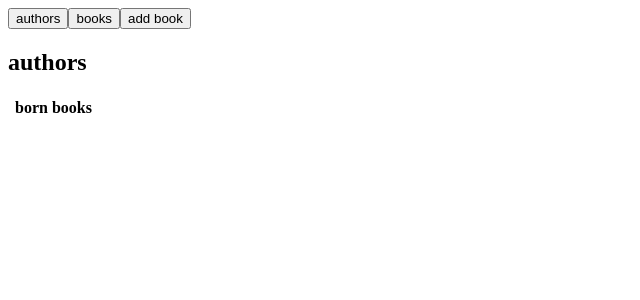
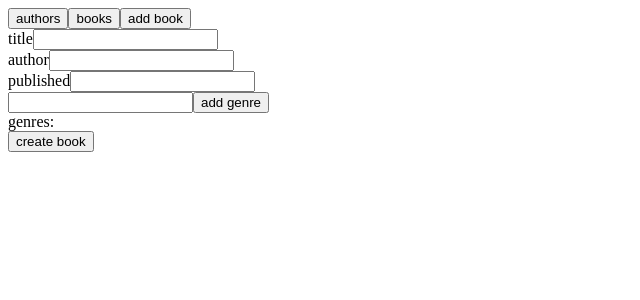
Before and after one commit to anthonydinino/full-stack-open-2024-part8, a React (Create React App) app in the folder library-frontend/: page /add in a window 1280 px wide. Shown: the top 300 px of the page, without its empty margins (0-640 px from the left). Built offline with nearby package versions, Linux system fonts and the light colour scheme.

Commit message:
implement react router

```diff
--- a/library-frontend/package.json
+++ b/library-frontend/package.json
@@ -8,6 +8,7 @@
     "@testing-library/user-event": "^13.5.0",
     "react": "^18.2.0",
     "react-dom": "^18.2.0",
+    "react-router-dom": "^6.22.0",
     "react-scripts": "5.0.1",
     "web-vitals": "^2.1.4"
   },
--- a/library-frontend/src/App.js
+++ b/library-frontend/src/App.js
@@ -1,26 +1,31 @@
-import { useState } from 'react'
-import Authors from './components/Authors'
-import Books from './components/Books'
-import NewBook from './components/NewBook'
+import Authors from "./components/Authors";
+import Books from "./components/Books";
+import NewBook from "./components/NewBook";
+import { Routes, Route, Link, Navigate } from "react-router-dom";
 
 const App = () => {
-  const [page, setPage] = useState('authors')
-
   return (
     <div>
       <div>
-        <button onClick={() => setPage('authors')}>authors</button>
-        <button onClick={() => setPage('books')}>books</button>
-        <button onClick={() => setPage('add')}>add book</button>
+        <Link to="/authors">
+          <button>authors</button>
+        </Link>
+        <Link to="/books">
+          <button>books</button>
+        </Link>
+        <Link to="/add">
+          <button>add book</button>
+        </Link>
       </div>
 
-      <Authors show={page === 'authors'} />
+      <Routes>
+        <Route path="/" element={<Navigate to={"/authors"} />} />
+        <Route path="/authors" element={<Authors />} />
+        <Route path="/books" element={<Books />} />
+        <Route path="/add" element={<NewBook />} />
+      </Routes>
+    </div>
+  );
+};
 
-      <Books show={page === 'books'} />
-
-      <NewBook show={page === 'add'} />
-    </div>
-  )
-}
-
-export default App
+export default App;
--- a/library-frontend/src/components/Authors.js
+++ b/library-frontend/src/components/Authors.js
@@ -1,8 +1,5 @@
-const Authors = (props) => {
-  if (!props.show) {
-    return null
-  }
-  const authors = []
+const Authors = () => {
+  const authors = [];
 
   return (
     <div>
@@ -24,7 +21,7 @@ const Authors = (props) => {
         </tbody>
       </table>
     </div>
-  )
-}
+  );
+};
 
-export default Authors
+export default Authors;
--- a/library-frontend/src/components/Books.js
+++ b/library-frontend/src/components/Books.js
@@ -1,9 +1,5 @@
-const Books = (props) => {
-  if (!props.show) {
-    return null
-  }
-
-  const books = []
+const Books = () => {
+  const books = [];
 
   return (
     <div>
@@ -26,7 +22,7 @@ const Books = (props) => {
         </tbody>
       </table>
     </div>
-  )
-}
+  );
+};
 
-export default Books
+export default Books;
--- a/library-frontend/src/components/NewBook.js
+++ b/library-frontend/src/components/NewBook.js
@@ -1,32 +1,28 @@
-import { useState } from 'react'
+import { useState } from "react";
 
-const NewBook = (props) => {
-  const [title, setTitle] = useState('')
-  const [author, setAuthor] = useState('')
-  const [published, setPublished] = useState('')
-  const [genre, setGenre] = useState('')
-  const [genres, setGenres] = useState([])
-
-  if (!props.show) {
-    return null
-  }
+const NewBook = () => {
+  const [title, setTitle] = useState("");
+  const [author, setAuthor] = useState("");
+  const [published, setPublished] = useState("");
+  const [genre, setGenre] = useState("");
+  const [genres, setGenres] = useState([]);
 
   const submit = async (event) => {
-    event.preventDefault()
+    event.preventDefault();
 
-    console.log('add book...')
+    console.log("add book...");
 
-    setTitle('')
-    setPublished('')
-    setAuthor('')
-    setGenres([])
-    setGenre('')
-  }
+    setTitle("");
+    setPublished("");
+    setAuthor("");
+    setGenres([]);
+    setGenre("");
+  };
 
   const addGenre = () => {
-    setGenres(genres.concat(genre))
-    setGenre('')
-  }
+    setGenres(genres.concat(genre));
+    setGenre("");
+  };
 
   return (
     <div>
@@ -62,11 +58,11 @@ const NewBook = (props) => {
             add genre
           </button>
         </div>
-        <div>genres: {genres.join(' ')}</div>
+        <div>genres: {genres.join(" ")}</div>
         <button type="submit">create book</button>
       </form>
     </div>
-  )
-}
+  );
+};
 
-export default NewBook
+export default NewBook;
--- a/library-frontend/src/index.js
+++ b/library-frontend/src/index.js
@@ -1,5 +1,10 @@
-import React from 'react'
-import ReactDOM from 'react-dom/client'
-import App from './App'
+import React from "react";
+import ReactDOM from "react-dom/client";
+import App from "./App";
+import { BrowserRouter as Router } from "react-router-dom";
 
-ReactDOM.createRoot(document.getElementById('root')).render(<App />)
+ReactDOM.createRoot(document.getElementById("root")).render(
+  <Router>
+    <App />
+  </Router>
+);
```
Also changed, not shown: 1 other file (tests, documents, lock files or other folders).
